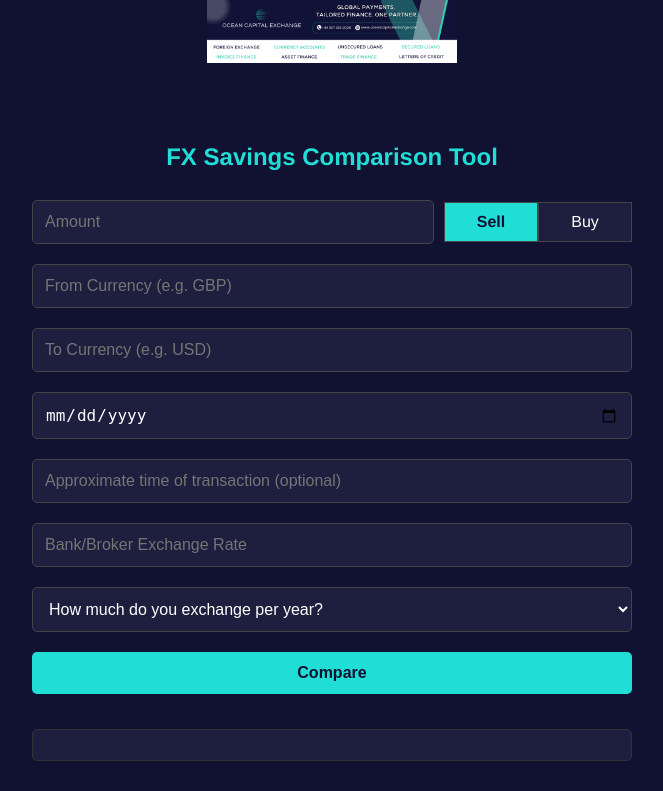
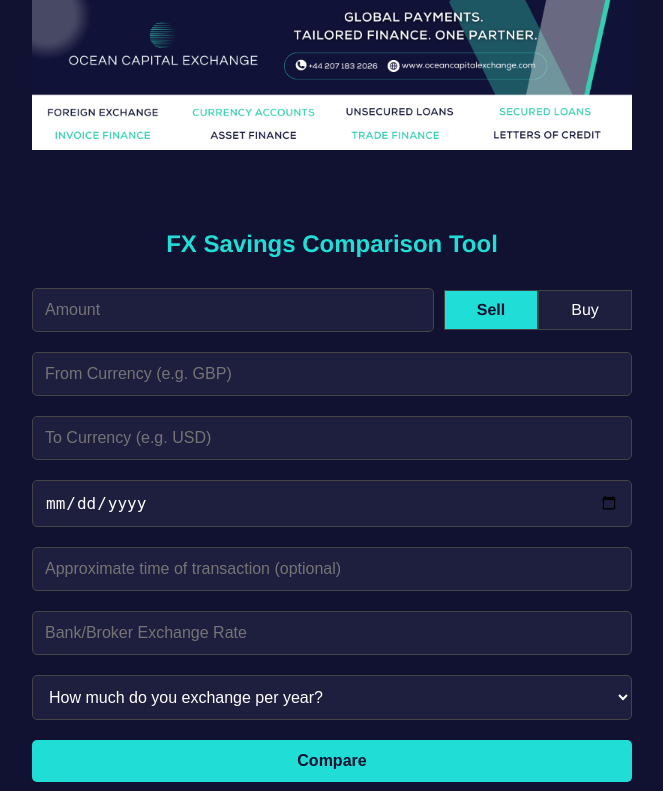
Before and after one commit to GeorgeOcean/ocean-fx-tool, a Flask app: template templates/index.html in a window 1280 px wide. Shown: the top 791 px of the page, without its empty margins (308-971 px from the left). Before the commit the page ends 761 px from the top, so only its background shows below. Run offline with Flask 3, Linux system fonts and the light colour scheme; the template is opened without the code that fills it, so the values that code supplies are empty.

Commit message:
Fix logo size to match form width

```diff
--- a/templates/index.html
+++ b/templates/index.html
@@ -23,10 +23,11 @@
         }
 
         header img {
-            max-width: 250px;
+            width: 100%;
+            max-width: 600px;
             height: auto;
+            display: block;
             margin: 0 auto;
-            display: block;
         }
 
         h2 {
```
